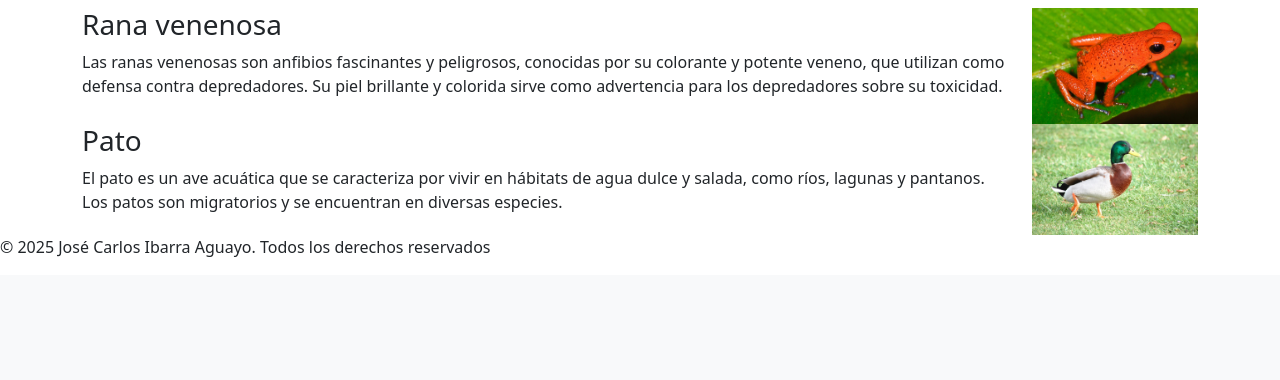
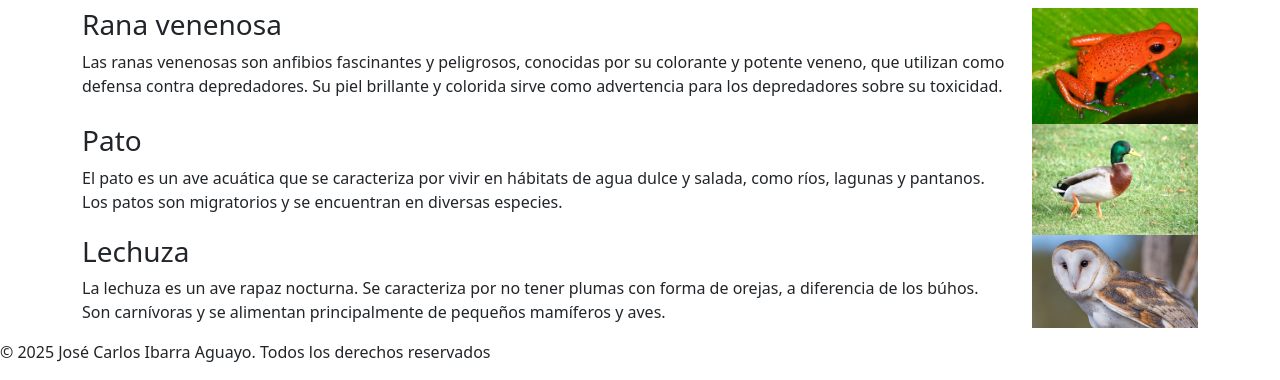
Before and after one commit to Ibarrita/IAJC-250810, a Flask app: page /animales in a window 1280 px wide. Shown: the part 560-940 px from the top of the page. Before the commit the page ends 817 px from the top, so only its background shows below. Run offline with Flask 3, Linux system fonts and the light colour scheme.

Commit message:
Se añadio la lechuza

```diff
--- a/templates/animales.html
+++ b/templates/animales.html
@@ -53,5 +53,14 @@
             <img src="{{url_for("static", filename="images/pato.jpg")}}" class="img-fluid" alt="Un pato">
         </div>
     </div>
+    <div class="row">
+        <div class="col-10">
+            <h3>Lechuza</h3>
+            <p>La lechuza es un ave rapaz nocturna. Se caracteriza por no tener plumas con forma de orejas, a diferencia de los búhos. Son carnívoras y se alimentan principalmente de pequeños mamíferos y aves.</p>
+        </div>
+        <div class="col-2">
+            <img src="{{url_for("static", filename="images/lechuza.jpg")}}" class="img-fluid" alt="Una lechuza">
+        </div>
+    </div>
 </section>
 {%endblock%}
```
Also changed, not shown: static/images/lechuza.jpg (added).
